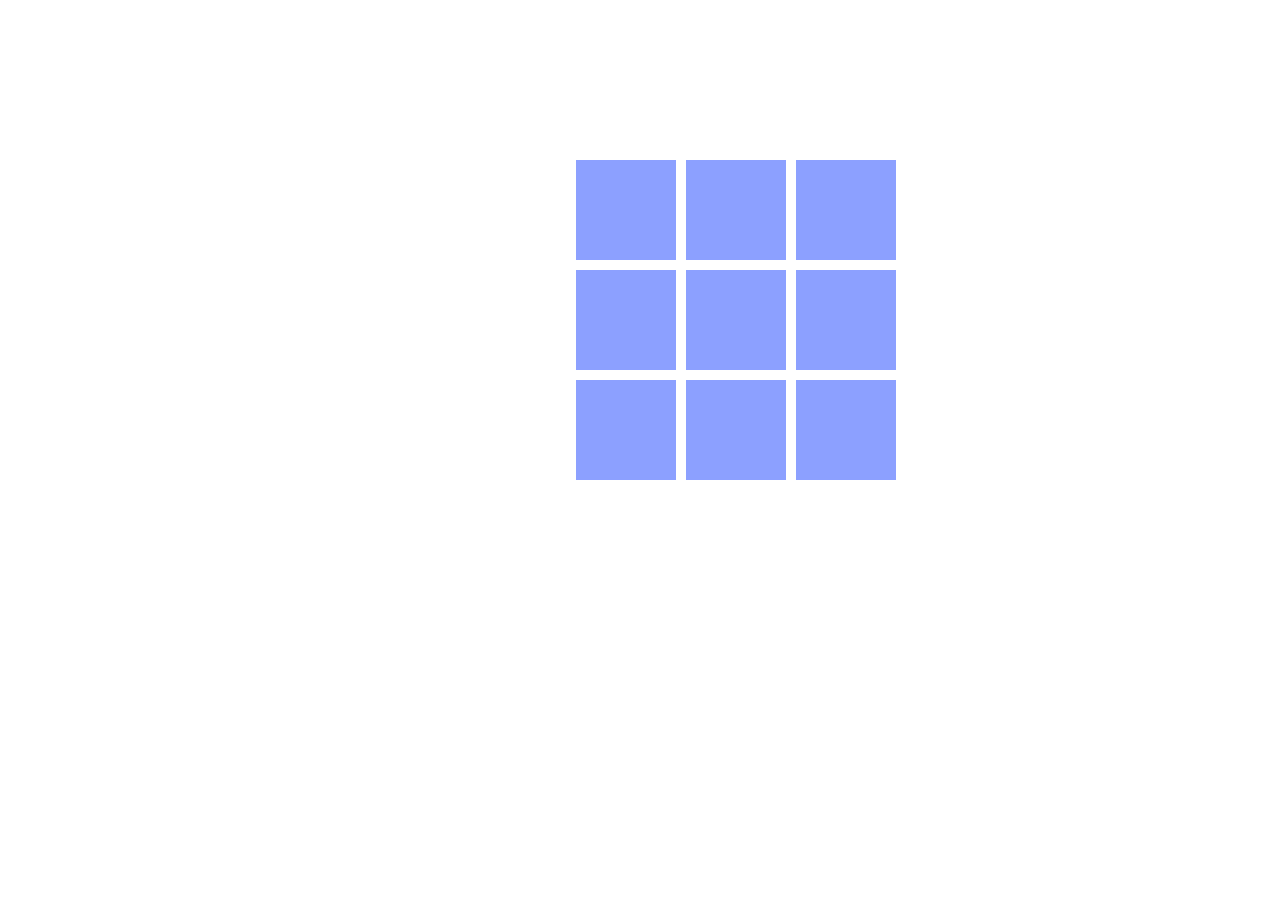
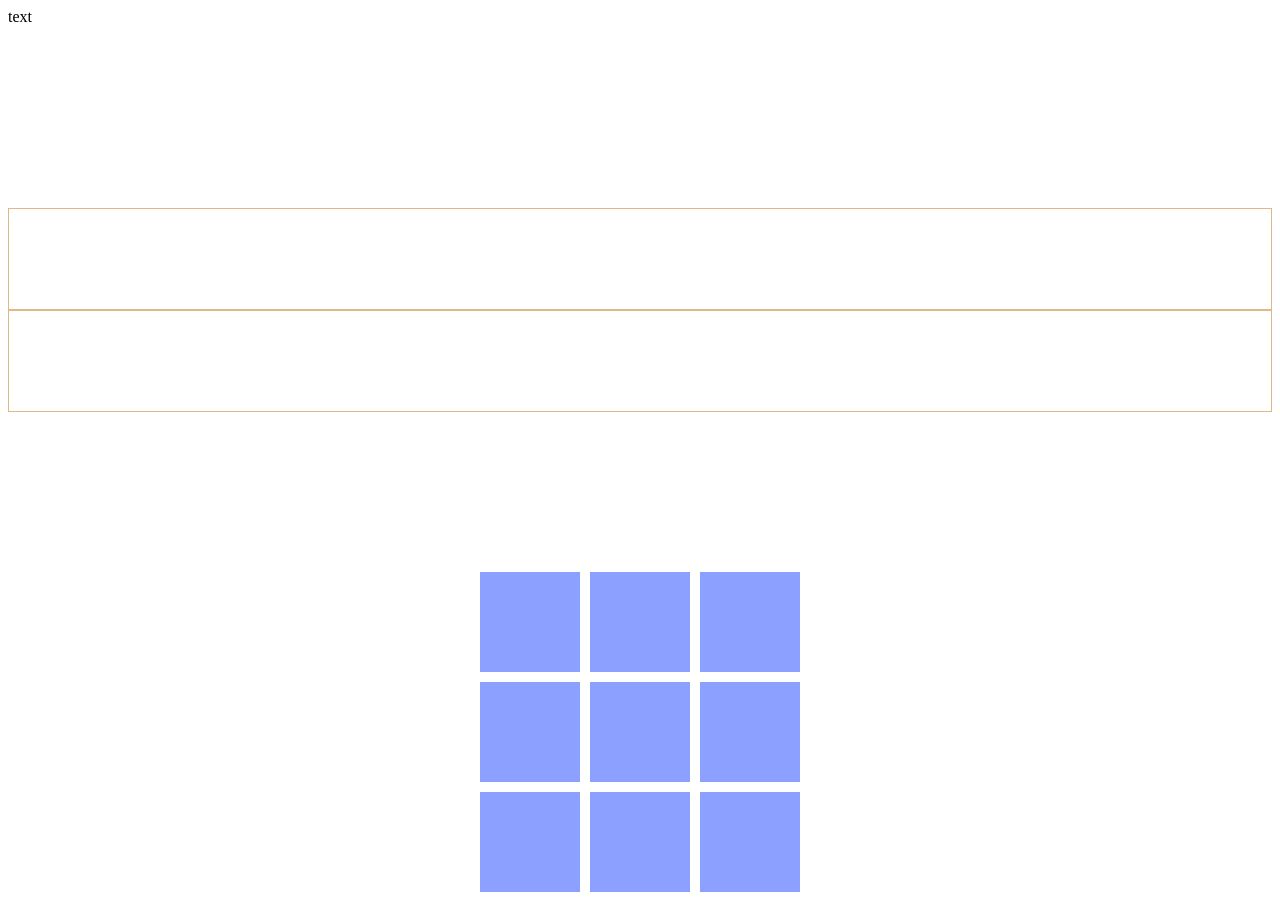
Before and after one commit to Iversen1/Tic-Tac-Toe, a plain HTML site: page index.html in a window 1280 px wide. Before the commit the page ends 800 px from the top, so only its background shows below. Drawn offline with Linux system fonts and the light colour scheme.

Commit message:
mainly css updates

```diff
--- a/index.html
+++ b/index.html
@@ -4,11 +4,14 @@
 <body>
 
 
-<section id="score"></section>
-<section id="gameboard">
+<wrapper id="score">text</wrapper>
+    <div id="player1"></div>
+    <div id="player2"></div>
+
+<div id="gameboard">
     <div id="container"></div>
 
-</section>
+</div>
 
 
 
--- a/main.js
+++ b/main.js
@@ -29,6 +29,9 @@ const gameBoard = (() => {
              });
          }}
 
+
+
+
     return { renderBoard, addMark };
 
 })();
--- a/style.css
+++ b/style.css
@@ -1,18 +1,45 @@
 
 body {
+
+  display:grid;
+
+}
+
+#score {
+  background-color: rgb(255, 255, 255);
+  height: 200px;
+  display: flex;
+  flex-direction: column;
+}
+
+#player1{
+  border:burlywood 1px solid;
+  height: 100px;
+  display: flex;
+  flex-direction: column;
+
+}
+#player2{
+  border:burlywood 1px solid;
+  height: 100px;
+  display: flex;
+  flex-direction: column
+
 
 }
 
 #gameboard {
-    width: 8em;
+    width: max-content ;
     margin-right: auto;
     margin-left: auto;
     margin-top: 10em;
+
 }
  #container {
     display: grid;
     grid-template-columns: repeat(3, 1fr);
-    grid-gap: 10px
+    grid-gap: 10px;
+
   }
 
   #container > div {
```
